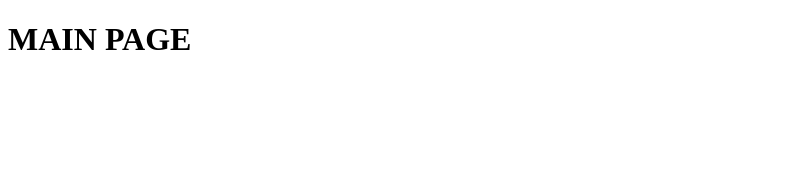
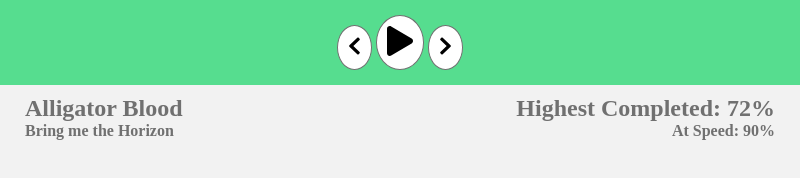
Before and after one commit to ConnorJWalker/Project, an Electron app: page src/ui/views/mainPage.html in a window 800 px wide. Drawn offline with Linux system fonts and the light colour scheme.

Commit message:
added basic main page layout

```diff
--- a/src/index.js
+++ b/src/index.js
@@ -18,6 +18,7 @@
     ipcMain.on('move-to-tabs-page', event => {
         fileSelector.RemoveEventListeners(ipcMain)
         win.loadFile('ui/views/mainPage.html')
+        win.maximize()
     })
 }
 
--- /dev/null
+++ b/src/ui/scripts/mainPage.js
@@ -0,0 +1,28 @@
+/*
+ * TEMP SONG
+ * TODO: replace with selected song
+ */
+const song = {
+    title: 'Alligator Blood',
+    artist: 'Bring me the Horizon',
+    tracknames: ['Rhythm Guitar', 'Lead Guitar', 'Bass', 'Background Guitar'],
+    tracks: [[],[],[],[],[],[],[],[],[],[],[],[],[],[],[],[],[],[]],
+    completion: {
+        highestPercentage: 72,
+        atSpeed: 90
+    }
+}
+
+window.addEventListener('DOMContentLoaded', () => {
+    displaySongDetails()
+})
+
+function displaySongDetails() {
+    document.getElementById('song-title').innerText = song.title
+    document.getElementById('song-artist').innerText = song.artist
+
+    completion = document.getElementById('completion-title')
+    completionSpeed = document.getElementById('speed-title')
+    completion.innerText = completion.innerText.replace('{}', song.completion.highestPercentage)
+    completionSpeed.innerText = completionSpeed.innerText.replace('{}', song.completion.atSpeed)
+}
--- a/src/ui/styles/base.css
+++ b/src/ui/styles/base.css
@@ -13,6 +13,7 @@
 
 html, body {
     width: 100%;
+    background-color: #f2f2f2;
 }
 
 .btn-coloured {
@@ -21,3 +22,7 @@
     padding: 7px 10px;
     cursor: pointer;
 }
+
+button {
+    cursor: pointer;
+}
--- /dev/null
+++ b/src/ui/styles/main.css
@@ -0,0 +1,41 @@
+nav {
+    background-color: var(--background-colour);
+    padding: 15px 7px;
+    overflow: auto;
+}
+
+nav .control-buttons {
+    width: 25%;
+    margin: 0 auto;
+    text-align: center;
+}
+
+nav .control-buttons button {
+    border-radius: 100%;
+    background-color: #fff;
+    border: 1px var(--font-colour) solid;
+}
+
+nav .control-buttons button img {
+    height: 20px;
+    width: auto;
+    padding: 10px;
+}
+
+#play-btn img {
+    height: 30px;
+}
+
+.titles {
+    display: flex;
+    flex-direction: row;
+    padding: 10px 25px;
+}
+
+.titles div {
+    width: 50%;
+}
+
+.titles .titles-right {
+    text-align: right;
+}
--- a/src/ui/views/mainPage.html
+++ b/src/ui/views/mainPage.html
@@ -4,8 +4,28 @@
     <meta charset="UTF-8">
     <meta http-equiv="X-UA-Compatible" content="IE=edge">
     <meta name="viewport" content="width=device-width, initial-scale=1.0">
+    <link rel="stylesheet" href="../styles/base.css">
+    <link rel="stylesheet" href="../styles/main.css">
 </head>
 <body>
-    <h1>MAIN PAGE</h1>
+    <nav>
+        <div class="control-buttons">
+            <button><img src="../../../assets/icons/chevron-left-solid.svg" alt="Back arrow"></button>
+            <button id="play-btn"><img src="../../../assets/icons/play-solid.svg" alt="Play button"></button>
+            <button><img src="../../../assets/icons/chevron-right-solid.svg" alt=""></button>
+        </div>
+    </nav>
+    <section class="titles">
+        <div class="titles-left">
+            <h2 id="song-title"></h2>
+            <h4 id="song-artist"></h4>
+        </div>
+        <div class="titles-right">
+            <h2 id="completion-title">Highest Completed: {}%</h2>
+            <h4 id="speed-title">At Speed: {}%</h4>
+        </div>
+    </section>
+
+    <script src="../scripts/mainPage.js"></script>
 </body>
 </html>
```
Also changed, not shown: README.md, assets/icons/chevron-left-solid.svg (added), assets/icons/chevron-right-solid.svg (added), assets/icons/pause-solid.svg (added), assets/icons/play-solid.svg (added).
